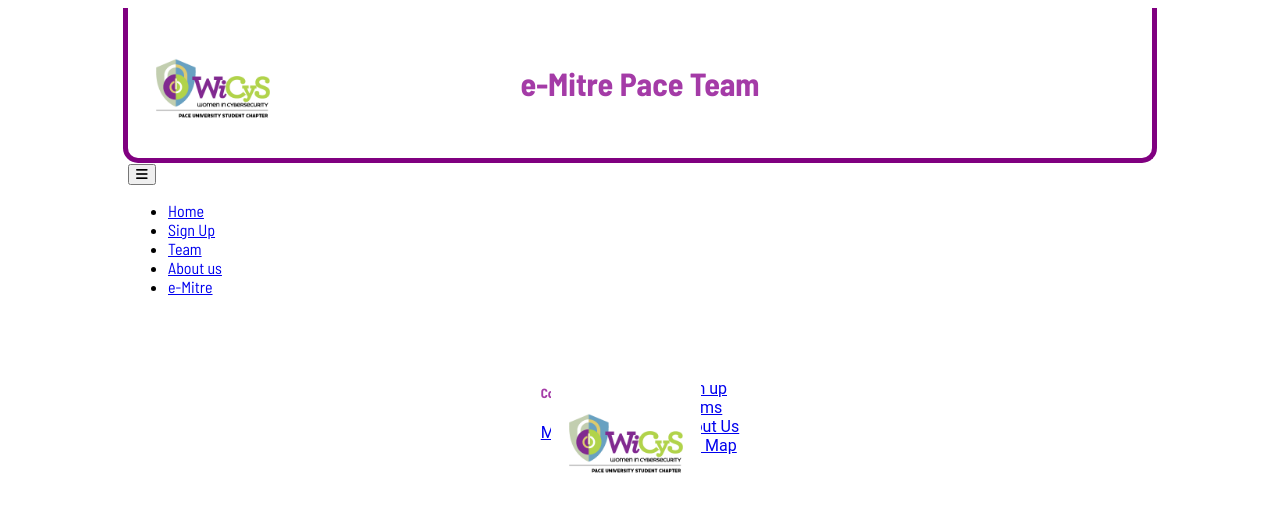
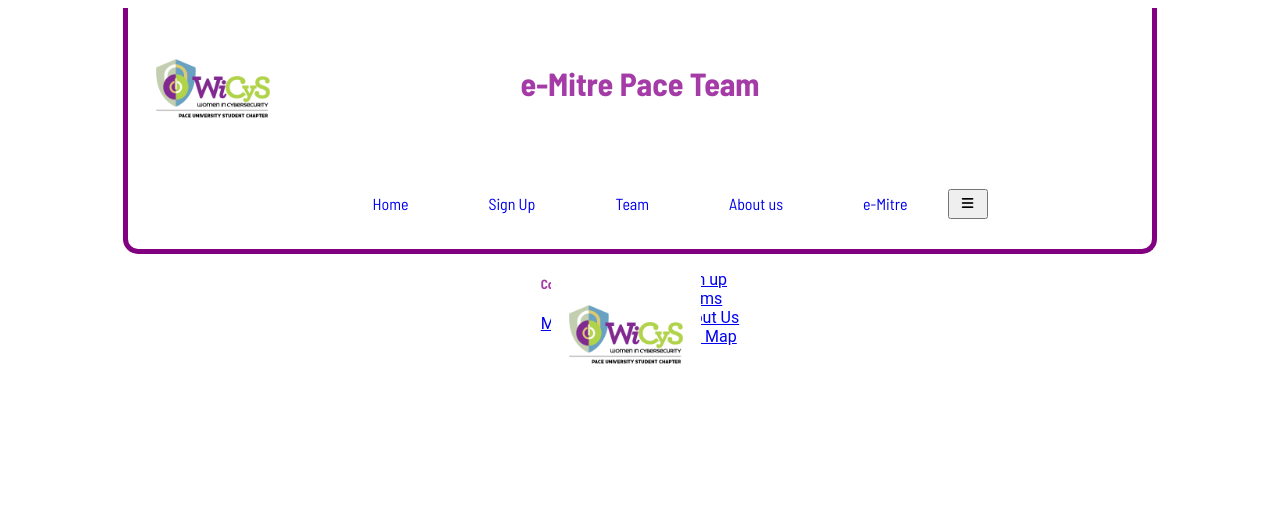
Before and after one commit to Tonypepproni/cis_102, a Flask app: page /socials in a window 1280 px wide. Shown: the top 512 px of the page. Run offline with Flask 3, Linux system fonts and the light colour scheme; some libraries are stand-ins or nearby versions.

Commit message:
added basic nav

```diff
--- a/static/style.css
+++ b/static/style.css
@@ -28,7 +28,9 @@
     position: relative;
     border: 5px solid purple;
     border-top: 0;
-    border-radius: 0px 0px 15px 15px;
+    top: 0;
+    border-bottom: 0;
+    bottom: 0;
     padding: auto;
 }
 
@@ -62,7 +64,39 @@
 
 nav{
     width: 100%;
-    height: 200px;
+    border: 5px solid purple;
+    border-radius: 0px 0px 15px 15px;
+    border-top: 0;
+    top: 0;
+}
+
+nav > ul {
+    display: flex;
+    flex-direction: row;
+    justify-content: center;
+    align-items: center;
+}
+
+nav > ul > button{
+    width: 40px;
+    height: 30px;
+}
+
+nav > ul > li {
+    margin: 10px;
+    list-style-type: none;
+    padding:  10px 30px;
+    display: flex;
+    justify-content: center;
+    align-items: center;
+}
+
+nav > ul > li:hover{
+    background-color: #9e49a191;
+}
+
+nav > ul > li > a {
+    text-decoration: none;
 }
 
 main{
--- a/templates/base.html
+++ b/templates/base.html
@@ -23,15 +23,15 @@
         </header>
 
         <nav>
-            <button class="nav_toggle">
-                <i class="fas fa-bars"></i>
-            </button>
             <ul>
                 {% for page in nav_items %}
                     <li class="nav-li">
                         <a class="nav-link" href="{{ page.url }}">{{ page.name }}</a>
                     </li>
                 {% endfor %}
+                <button class="nav_toggle">
+                    <i class="fas fa-bars"></i>
+                </button>
 
             </ul>
         </nav>
```
